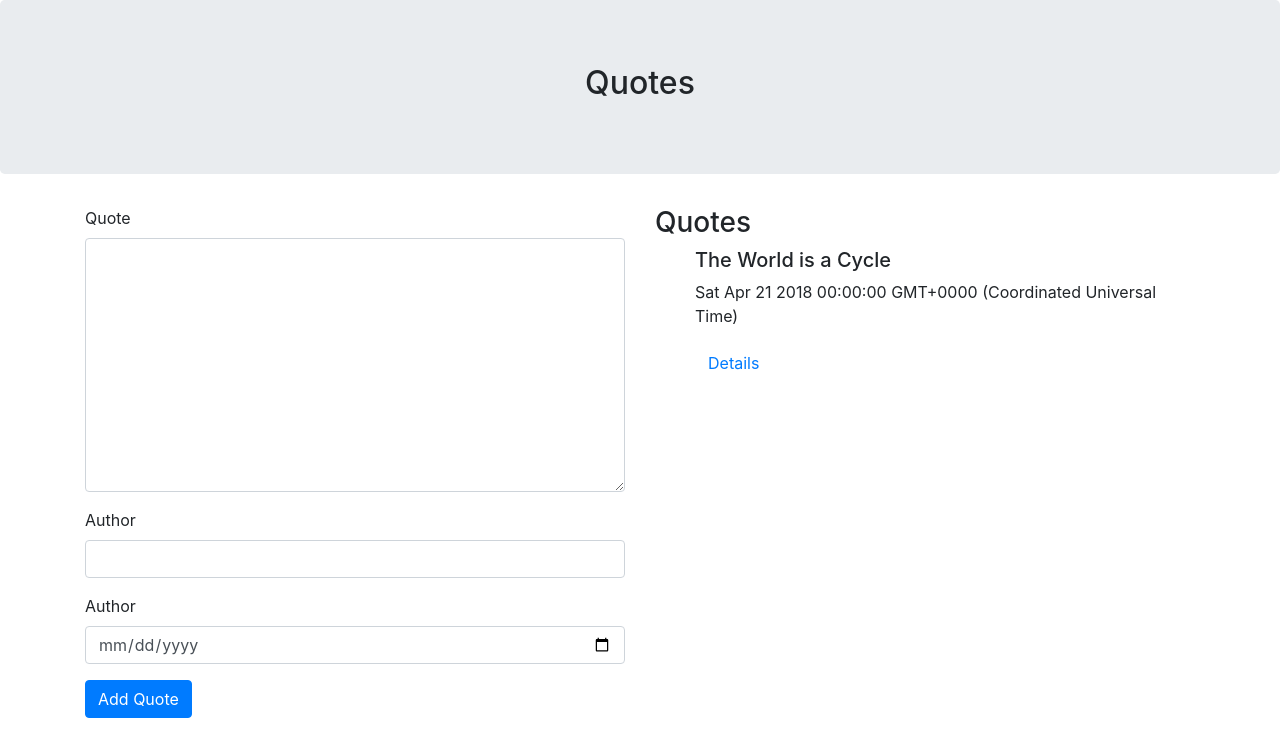
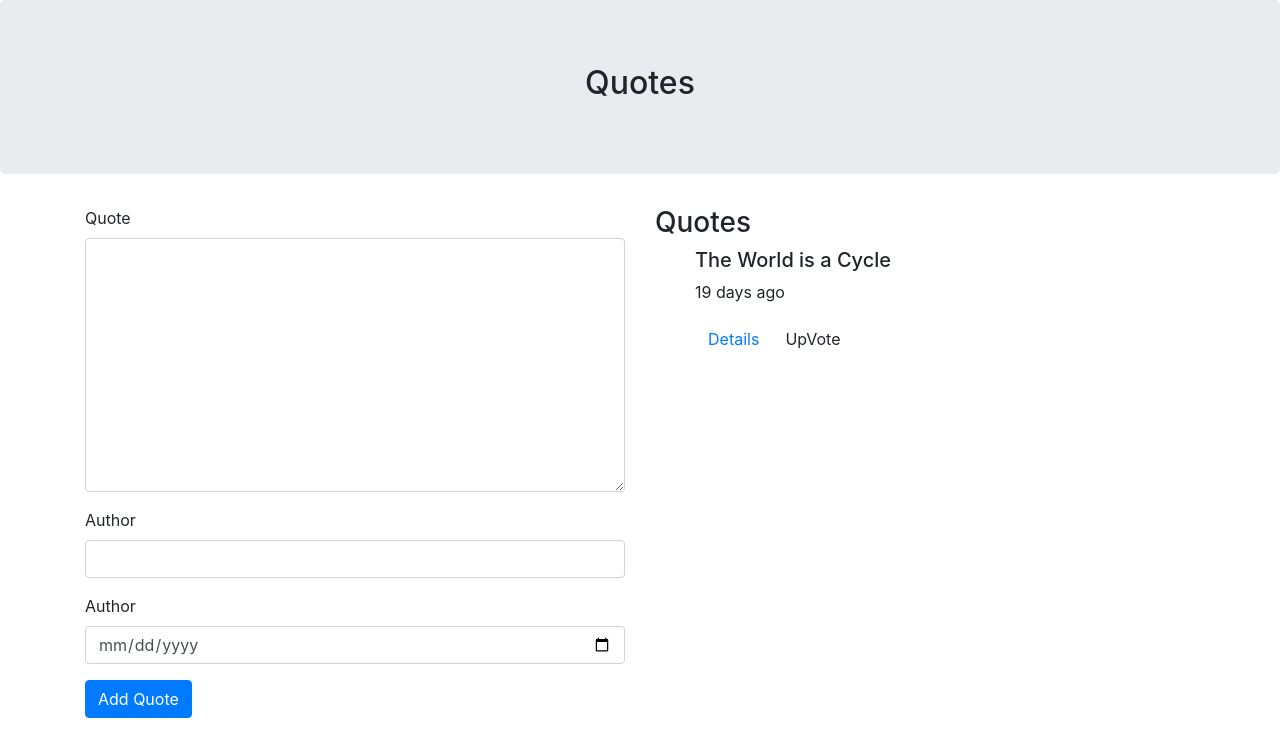
Before and after one commit to DevWaweru/Quotes, an Angular app: page / in a window 1280 px wide. Shown: the top 756 px of the page. Built offline with nearby package versions, Linux system fonts and the light colour scheme.

Commit message:
Adding the upvote section

```diff
--- a/src/app/date-count.pipe.ts
+++ b/src/app/date-count.pipe.ts
@@ -5,8 +5,21 @@ import { Pipe, PipeTransform } from '@angular/core';
 })
 export class DateCountPipe implements PipeTransform {
 
-  transform(value: any, args?: any): any {
-    return null;
+  transform(value: any):number{
+    let today:Date = new Date();//Get the current date
+    let todayWithNoTime:any = new Date(today.getFullYear(),today.getMonth(),today.getDate());
+    var dateDifference = Math.abs(value-todayWithNoTime);
+    const secondsInDay = 86400;
+
+    var dateDifferenceSeconds = dateDifference*0.001;
+
+    var dateCounter = dateDifferenceSeconds/secondsInDay;
+
+    if(dateCounter>=1) return dateCounter;
+    else return 0;
   }
+  // transform(value: any, args?: any): any {
+  //   return null;
+  // }
 
 }
--- a/src/app/quotes-details/quotes-details.component.html
+++ b/src/app/quotes-details/quotes-details.component.html
@@ -1,2 +1,3 @@
 <p>{{quotes.author}}</p>
 <p>{{quotes.txtQuote}}</p>
+<p>{{quotes.vote}}</p>
--- a/src/app/quotes/quotes.component.html
+++ b/src/app/quotes/quotes.component.html
@@ -13,8 +13,9 @@
       <ol>
         <div *ngFor="let quoteID of newQuotes; let i = index">
           <h5 id="{{i}}">{{quoteID.txtQuote}}</h5>
-          <p id="{{i}}">{{quoteID.date}}</p>
+          <p id="{{i}}">{{quoteID.date|dateCount}} days ago</p>
           <button class="btn btn-link" (click)="detailsToggle(i)">Details</button>
+          <button class="btn">UpVote</button>
           <app-quotes-details *ngIf="quoteID.showDetails" [quotes]='quoteID'></app-quotes-details>
         </div>
       </ol>
--- a/src/app/quotes/quotes.component.ts
+++ b/src/app/quotes/quotes.component.ts
@@ -8,7 +8,7 @@ import { Quotes } from '../quotes';
 })
 export class QuotesComponent implements OnInit {
 
-  newQuotes = [new Quotes(1,"Richard","The World is a Cycle",new Date(2018,3,21))];
+  newQuotes = [new Quotes(1,"Richard","The World is a Cycle",new Date(2018,3,1))];
 
   detailsToggle(index){
     this.newQuotes[index].showDetails=!this.newQuotes[index].showDetails;
```
